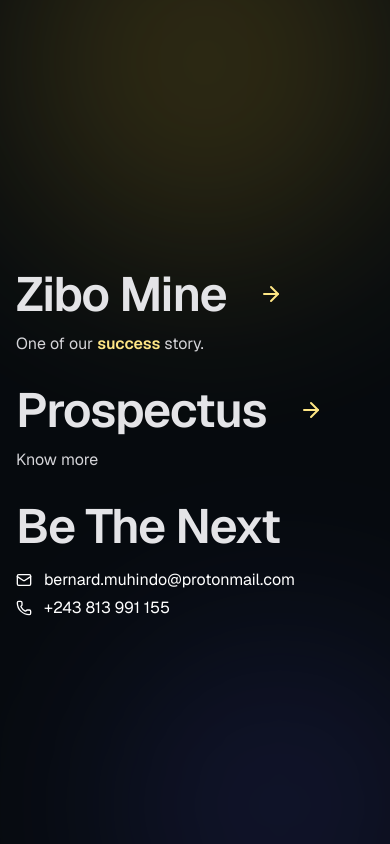
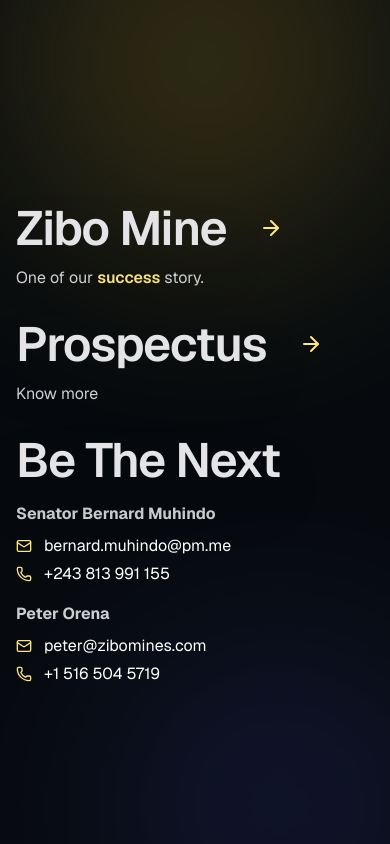
Before and after one commit to digipublic243/invest, a Next.js app: page / in a window 390 px wide. Built offline with nearby package versions, Linux system fonts and the light colour scheme; no server answers.

Commit message:
Refactor Home page contact section to group contacts by person, enhancing clarity and organization. Update contact details for Senator Bernard Muhindo and Peter Orena, including new email and phone numbers. Improve title styling with drop shadow for better visibility.

```diff
--- a/app/page.tsx
+++ b/app/page.tsx
@@ -85,14 +85,34 @@ export default function Home() {
                 kind: "contact",
                 contacts: [
                   {
+                    name: "Senator Bernard Muhindo",
+                    items: [
+                      {
                         icon: <Mail className="h-4 w-4" />,
-                    value: "bernard.muhindo@protonmail.com",
-                    href: "mailto:bernard.muhindo@protonmail.com",
+                        value: "bernard.muhindo@pm.me",
+                        href: "mailto:bernard.muhindo@pm.me",
                       },
                       {
                         icon: <Phone className="h-4 w-4" />,
                         value: "+243 813 991 155",
                         href: "tel:+243813991155",
+                      },
+                    ],
+                  },
+                  {
+                    name: "Peter Orena",
+                    items: [
+                      {
+                        icon: <Mail className="h-4 w-4" />,
+                        value: "peter@zibomines.com",
+                        href: "mailto:peter@zibomines.com",
+                      },
+                      {
+                        icon: <Phone className="h-4 w-4" />,
+                        value: "+1 516 504 5719",
+                        href: "tel:+15165045719",
+                      },
+                    ],
                   },
                 ],
               },
@@ -103,9 +123,10 @@ export default function Home() {
                 variants={itemMotion}
               >
                 <div className="flex flex-wrap items-center gap-8">
-                  <div className="max-w-4xl font-poppins text-5xl font-semibold leading-tight tracking-tight sm:text-6xl lg:text-8xl">
+                <div className="max-w-4xl font-poppins text-5xl font-semibold leading-tight tracking-tight sm:text-6xl lg:text-8xl drop-shadow-2xl">
   {item.title}
 </div>
+
                   {!item.kind && (
                     <a
                       href={item.href}
@@ -122,18 +143,29 @@ export default function Home() {
                   {item.description}
                 </p>
                 {item.kind === "contact" && item.contacts ? (
-                  <div className="mt-3 space-y-1 text-base">
-                    {item.contacts.map((contact) => (
+                  <div className="mt-3 space-y-4 text-base">
+                    {item.contacts.map((person) => (
+                      <div key={person.name} className="space-y-2">
+                        <div className=" font-bold text-white/80 font-poppins ">
+                          {person.name}
+                        </div>
+                        <div className="space-y-1">
+                          {person.items.map((contact) => (
                             <a
-                        key={contact.value}
+                              key={`${person.name}-${contact.value}`}
                               href={contact.href}
                               target="_blank"
                               rel="noopener noreferrer"
                               className="flex items-center gap-3 text-white transition-colors hover:text-white"
                             >
-                        <span className="text-amber-200text-amber-200">{contact.icon}</span>
+                              <span className="text-amber-200">
+                                {contact.icon}
+                              </span>
                               <span>{contact.value}</span>
                             </a>
+                          ))}
+                        </div>
+                      </div>
                     ))}
                   </div>
                 ) : null}
```
Lines whose indentation alone changed are shown as unchanged.
